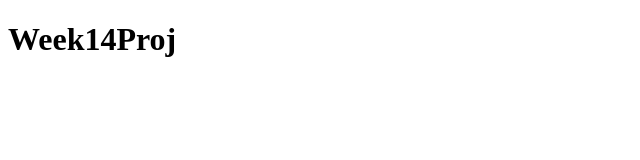
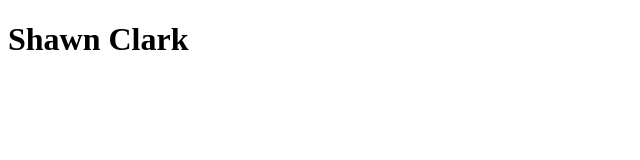
Before and after one commit to shawnc15/week14project, a plain HTML site: page index.html in a window 1280 px wide. Shown: the whole page, without its empty margins (0-640 px from the left). Drawn offline with Linux system fonts and the light colour scheme.

Commit message:
title change

```diff
--- a/index.html
+++ b/index.html
@@ -7,6 +7,6 @@
     <title>Week 14</title>
 </head>
 <body>
-    <h1>Week14Proj</h1>
+    <h1>Shawn Clark</h1>
 </body>
 </html>
```
